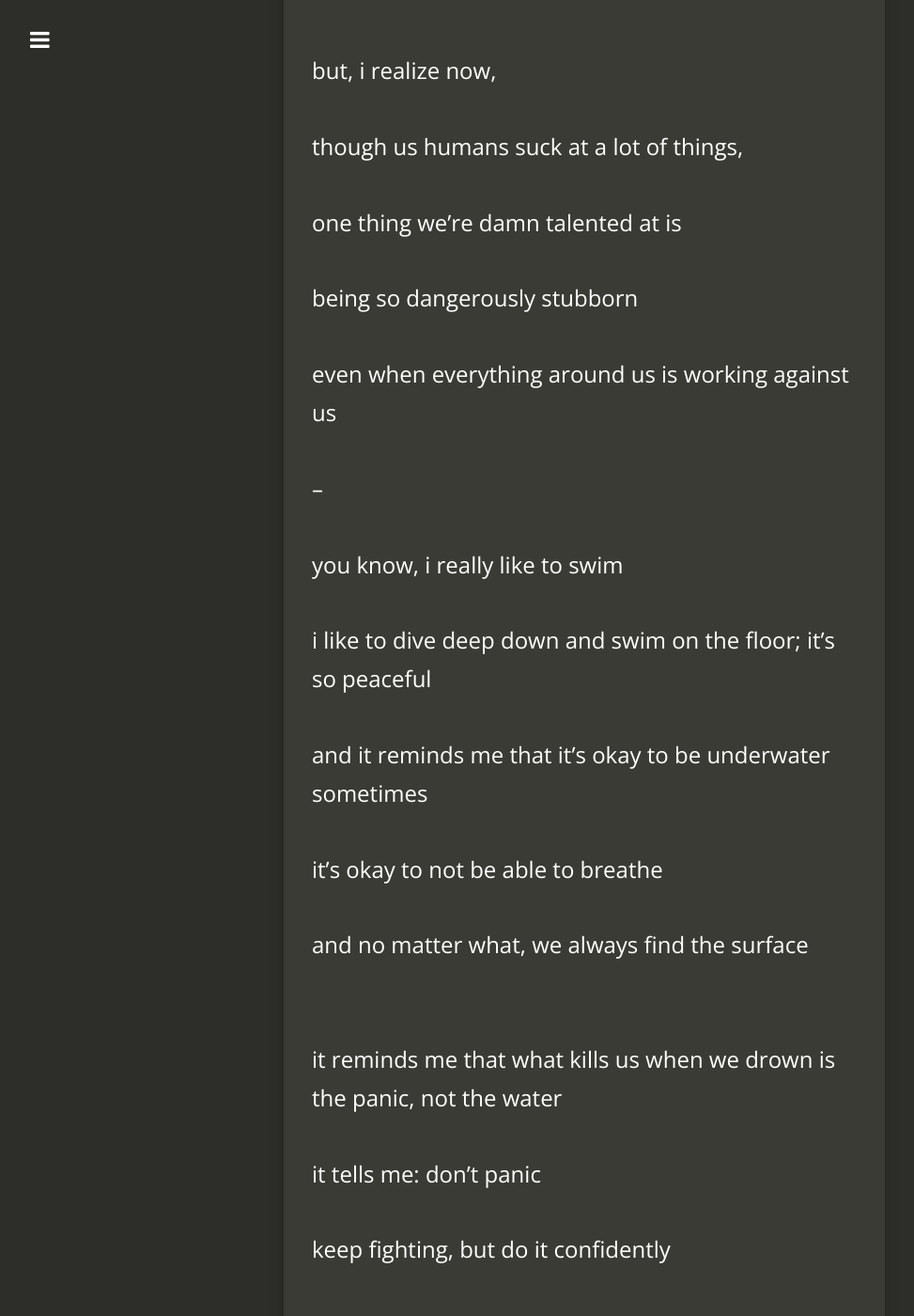
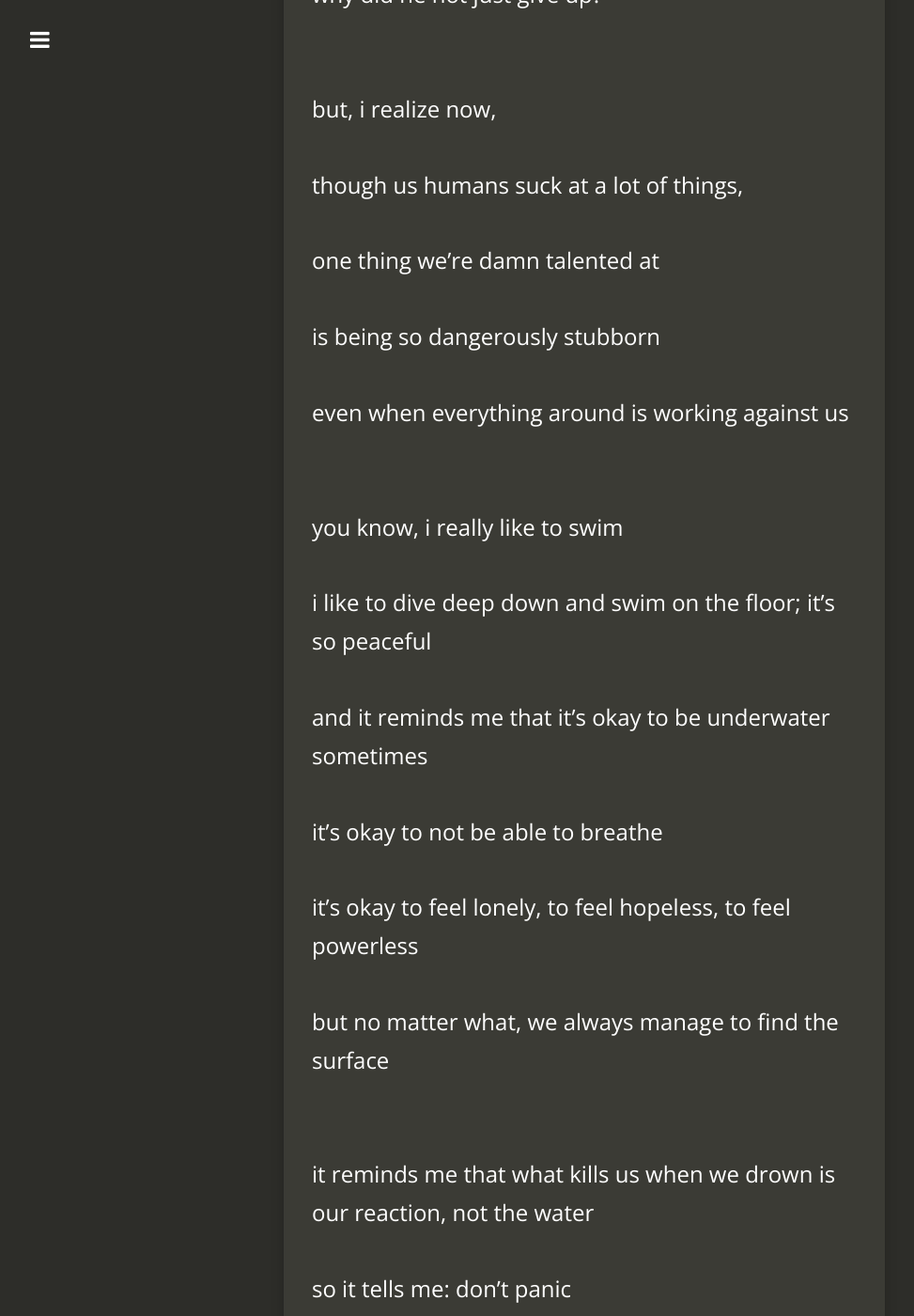
Before and after one commit to jacobtomlinson/carte-noire, a Jekyll site: the page built from _posts/2016-10-08-drowning.md, in a window 1280 px wide and 1400 px high, scrolled down 4832 px. Shown: the whole window at 94% size, without its empty margins (18-991 px from the left). Built offline with Jekyll 4.4.1, drawn with Linux system fonts in a browser that asks for light colours; nearby versions of some CDN libraries; comment, search, counter and statistics services are not loaded; some of the changed text lies outside the part shown.

Commit message:
Add basic preliminary edits to 'drowning' poem.

```diff
--- a/_posts/2016-10-08-drowning.md
+++ b/_posts/2016-10-08-drowning.md
@@ -41,17 +41,18 @@ and you can't seem to find the current
 
 so you're stuck --
 
-in still waters, waiting, lingering, watching
+in still waters: waiting, lingering, watching
 
-watching everyone else swim so easily
+watching the rest of the world swim so easily
 
 how do they do it?
 
 <br>
-and you know what sucks?
+and you know what sucks --
 
 is how lonely it feels
 
+<br>
 i tell myself failure is best experienced alone
 
 because at least you don't disappoint anyone else
@@ -109,21 +110,20 @@ why not just die there?
 
 what kind of grit does it take to do that?
 
-why not just give up?
+why did he not just give up?
 
 <br>
 but, i realize now,
 
 though us humans suck at a lot of things,
 
-one thing we're damn talented at is
+one thing we're damn talented at
 
-being so dangerously stubborn
+is being so dangerously stubborn
 
-even when everything around us is working against us
+even when everything around is working against us
 
---
-
+<br>
 you know, i really like to swim
 
 i like to dive deep down and swim on the floor; it's so peaceful
@@ -132,12 +132,14 @@ and it reminds me that it's okay to be underwater sometimes
 
 it's okay to not be able to breathe
 
-and no matter what, we always find the surface
+it's okay to feel lonely, to feel hopeless, to feel powerless
+
+but no matter what, we always manage to find the surface
 
 <br>
-it reminds me that what kills us when we drown is the panic, not the water
+it reminds me that what kills us when we drown is our reaction, not the water
 
-it tells me: don't panic
+so it tells me: don't panic
 
 keep fighting, but do it confidently
 
@@ -179,24 +179,22 @@ you're too honest
 you're too real.
 
 <br>
-but you're not
+but you're not.
 
 they're wrong; they're fucking wrong, i swear
 
 <br>
 there's a lot of water around us
 
-it's cold, heavy, forceful, angry
+it's cold, angry, forceful, and heavy
 
-but there is a surface
-
-..i promise you
+but there is a surface; i promise you
 
 <br>
 so please don't drown
 
 don't give them that satisfaction
 
-take care of yourself
+remember to take care of yourself
 
 you are worth it.
```
Also changed, not shown: other parts of _posts/2016-10-08-drowning.md (+7 -9 lines).
